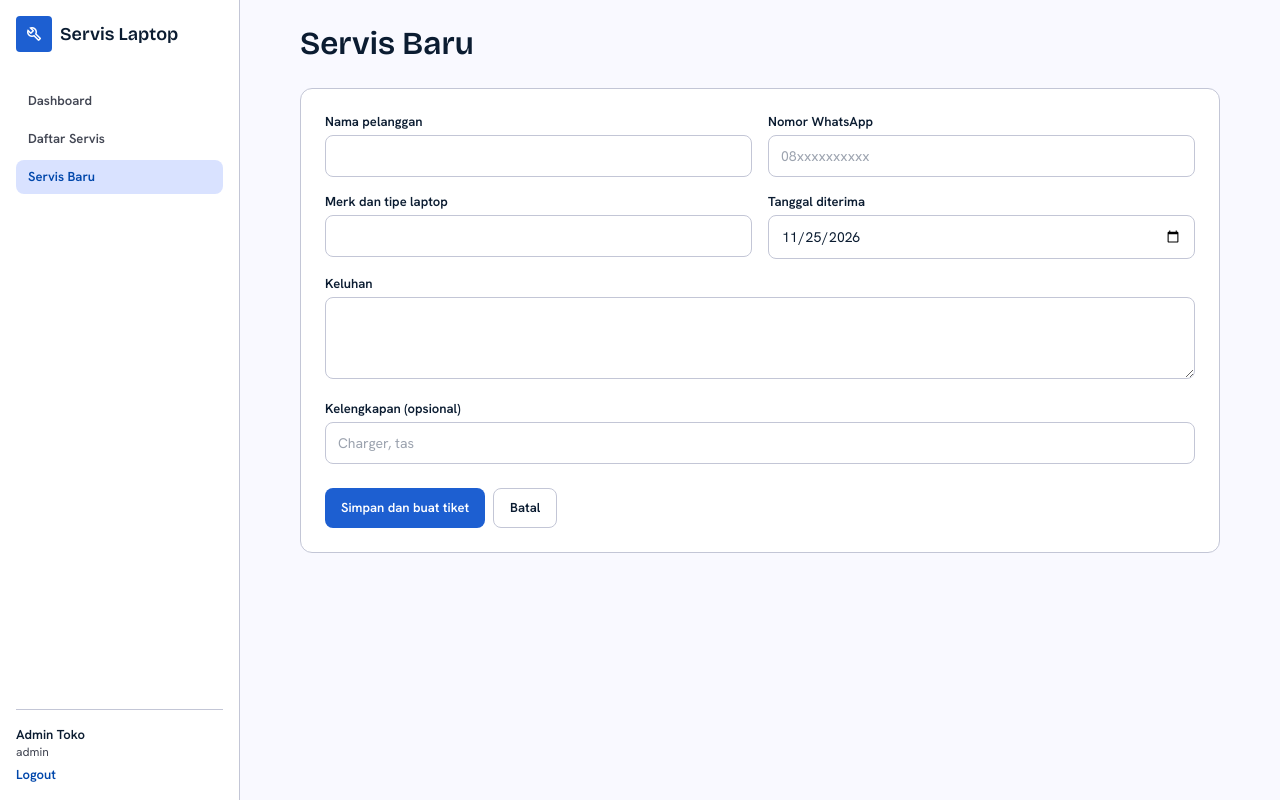
After one commit to geysaaa/servis-laptop, a Laravel app: page /petugas/servis/baru in a window 1280 px wide. The commit adds this page. Run offline with Laravel 12, Linux system fonts and the light colour scheme; a user stored in the database is signed in; data comes from the database, SQL or seed files in the repository; some libraries are stand-ins or nearby versions.

Commit message:
Tambah daftar servis dan form servis baru

```diff
--- /dev/null
+++ b/app/Http/Controllers/ServisController.php
@@ -0,0 +1,82 @@
+<?php
+
+namespace App\Http\Controllers;
+
+use App\Models\RiwayatStatus;
+use App\Models\Servis;
+use Illuminate\Http\Request;
+use Illuminate\Support\Facades\DB;
+
+class ServisController extends Controller
+{
+    public function index(Request $request)
+    {
+        $q = trim((string) $request->query('q', ''));
+        $status = $request->query('status');
+
+        $daftar = Servis::query()
+            ->when($q !== '', function ($query) use ($q) {
+                $query->where(function ($w) use ($q) {
+                    $w->where('kode_tiket', 'ilike', "%{$q}%")
+                      ->orWhere('nama_pelanggan', 'ilike', "%{$q}%")
+                      ->orWhere('no_wa', 'like', "%{$q}%");
+                });
+            })
+            ->when($status !== null && $status !== '', fn ($query) => $query->where('status', (int) $status))
+            ->latest('id')
+            ->paginate(10)
+            ->withQueryString();
+
+        return view('petugas.servis.index', compact('daftar', 'q', 'status'));
+    }
+
+    public function create()
+    {
+        return view('petugas.servis.create');
+    }
+
+    public function store(Request $request)
+    {
+        $data = $request->validate([
+            'nama_pelanggan' => ['required', 'string', 'max:100'],
+            'no_wa' => ['required', 'regex:/^[0-9+\s-]{8,20}$/'],
+            'merk_tipe' => ['required', 'string', 'max:100'],
+            'keluhan' => ['required', 'string'],
+            'kelengkapan' => ['nullable', 'string', 'max:150'],
+            'tgl_diterima' => ['required', 'date'],
+        ], [
+            'no_wa.regex' => 'Nomor WhatsApp tidak valid.',
+        ]);
+
+        $data['no_wa'] = preg_replace('/\D/', '', $data['no_wa']);
+
+        $servis = DB::transaction(function () use ($data, $request) {
+            $servis = Servis::create($data + [
+                'status' => 0,
+                'dibuat_oleh' => $request->user()->id,
+            ]);
+
+            $servis->update([
+                'kode_tiket' => 'SRV-' . str_pad($servis->id, 4, '0', STR_PAD_LEFT),
+            ]);
+
+            RiwayatStatus::create([
+                'servis_id' => $servis->id,
+                'status' => 0,
+                'waktu' => now(),
+                'diubah_oleh' => $request->user()->id,
+            ]);
+
+            return $servis;
+        });
+
+        return redirect()->route('servis.show', $servis)->with('baru', true);
+    }
+
+    public function show(Servis $servis)
+    {
+        $servis->load('riwayat');
+
+        return view('petugas.servis.show', compact('servis'));
+    }
+}
--- /dev/null
+++ b/resources/views/layouts/petugas.blade.php
@@ -0,0 +1,35 @@
+@extends('layouts.app')
+
+@section('content')
+<div class="min-h-screen md:flex">
+  <aside class="md:w-60 shrink-0 bg-surface-container-lowest border-b md:border-b-0 md:border-r border-outline-variant p-space-md md:min-h-screen flex md:flex-col gap-space-md flex-wrap">
+    <div class="flex items-center gap-space-sm">
+      <div class="w-9 h-9 rounded bg-primary-container flex items-center justify-center">
+        <span class="material-symbols-outlined text-on-primary text-[20px]">build</span>
+      </div>
+      <span class="font-headline-sm text-headline-sm">Servis Laptop</span>
+    </div>
+
+    <nav class="flex md:flex-col gap-space-xs md:mt-space-md">
+      <a href="{{ route('dashboard') }}" class="px-3 py-2 rounded-lg font-label-md text-label-md {{ request()->routeIs('dashboard') ? 'bg-primary-fixed text-primary' : 'text-on-surface-variant hover:bg-surface-container-low' }}">Dashboard</a>
+      <a href="{{ route('servis.index') }}" class="px-3 py-2 rounded-lg font-label-md text-label-md {{ request()->routeIs('servis.index') || request()->routeIs('servis.show') ? 'bg-primary-fixed text-primary' : 'text-on-surface-variant hover:bg-surface-container-low' }}">Daftar Servis</a>
+      <a href="{{ route('servis.create') }}" class="px-3 py-2 rounded-lg font-label-md text-label-md {{ request()->routeIs('servis.create') ? 'bg-primary-fixed text-primary' : 'text-on-surface-variant hover:bg-surface-container-low' }}">Servis Baru</a>
+    </nav>
+
+    <div class="md:mt-auto ml-auto md:ml-0 md:pt-space-md md:border-t border-outline-variant">
+      <p class="font-label-md text-label-md">{{ auth()->user()->name }}</p>
+      <p class="font-body-sm text-body-sm text-on-surface-variant mb-space-xs">{{ auth()->user()->peran }}</p>
+      <form method="POST" action="{{ route('logout') }}">
+        @csrf
+        <button type="submit" class="font-label-md text-label-md text-primary">Logout</button>
+      </form>
+    </div>
+  </aside>
+
+  <main class="flex-1 p-margin-mobile md:p-margin">
+    <div class="max-w-[920px] mx-auto">
+      @yield('isi')
+    </div>
+  </main>
+</div>
+@endsection
--- /dev/null
+++ b/resources/views/petugas/servis/create.blade.php
@@ -0,0 +1,51 @@
+@extends('layouts.petugas')
+@section('title', 'Servis Baru')
+
+@php
+  $in = 'w-full px-3 py-2.5 rounded-lg border border-outline-variant bg-surface-container-lowest focus:border-primary-container focus:outline-none';
+@endphp
+
+@section('isi')
+<h1 class="font-headline-lg text-headline-lg mb-space-lg">Servis Baru</h1>
+
+<form method="POST" action="{{ route('servis.store') }}" class="bg-surface-container-lowest border border-outline-variant rounded-xl p-space-lg">
+  @csrf
+  <div class="grid grid-cols-1 md:grid-cols-2 gap-space-md">
+    <div>
+      <label for="nama_pelanggan" class="block font-label-md text-label-md mb-1">Nama pelanggan</label>
+      <input id="nama_pelanggan" name="nama_pelanggan" value="{{ old('nama_pelanggan') }}" class="{{ $in }}">
+      @error('nama_pelanggan')<p class="font-body-sm text-body-sm text-error mt-1">{{ $message }}</p>@enderror
+    </div>
+    <div>
+      <label for="no_wa" class="block font-label-md text-label-md mb-1">Nomor WhatsApp</label>
+      <input id="no_wa" name="no_wa" value="{{ old('no_wa') }}" inputmode="tel" placeholder="08xxxxxxxxxx" class="{{ $in }}">
+      @error('no_wa')<p class="font-body-sm text-body-sm text-error mt-1">{{ $message }}</p>@enderror
+    </div>
+    <div>
+      <label for="merk_tipe" class="block font-label-md text-label-md mb-1">Merk dan tipe laptop</label>
+      <input id="merk_tipe" name="merk_tipe" value="{{ old('merk_tipe') }}" class="{{ $in }}">
+      @error('merk_tipe')<p class="font-body-sm text-body-sm text-error mt-1">{{ $message }}</p>@enderror
+    </div>
+    <div>
+      <label for="tgl_diterima" class="block font-label-md text-label-md mb-1">Tanggal diterima</label>
+      <input id="tgl_diterima" name="tgl_diterima" type="date" value="{{ old('tgl_diterima', now()->toDateString()) }}" class="{{ $in }}">
+      @error('tgl_diterima')<p class="font-body-sm text-body-sm text-error mt-1">{{ $message }}</p>@enderror
+    </div>
+    <div class="md:col-span-2">
+      <label for="keluhan" class="block font-label-md text-label-md mb-1">Keluhan</label>
+      <textarea id="keluhan" name="keluhan" rows="3" class="{{ $in }}">{{ old('keluhan') }}</textarea>
+      @error('keluhan')<p class="font-body-sm text-body-sm text-error mt-1">{{ $message }}</p>@enderror
+    </div>
+    <div class="md:col-span-2">
+      <label for="kelengkapan" class="block font-label-md text-label-md mb-1">Kelengkapan (opsional)</label>
+      <input id="kelengkapan" name="kelengkapan" value="{{ old('kelengkapan') }}" placeholder="Charger, tas" class="{{ $in }}">
+      @error('kelengkapan')<p class="font-body-sm text-body-sm text-error mt-1">{{ $message }}</p>@enderror
+    </div>
+  </div>
+
+  <div class="flex gap-space-sm mt-space-lg">
+    <button type="submit" class="h-10 px-space-md bg-primary-container hover:bg-primary text-on-primary rounded-lg font-label-md text-label-md">Simpan dan buat tiket</button>
+    <a href="{{ route('servis.index') }}" class="inline-flex items-center h-10 px-space-md border border-outline-variant rounded-lg font-label-md text-label-md">Batal</a>
+  </div>
+</form>
+@endsection
--- a/routes/web.php
+++ b/routes/web.php
@@ -1,6 +1,7 @@
 <?php
 
 use Illuminate\Support\Facades\Route;
+use App\Http\Controllers\ServisController;
 
 Route::get('/', function () {
     return view('welcome');
@@ -13,4 +14,8 @@ Route::post('/logout', [AuthController::class, 'logout'])->name('logout')->middl
 
 Route::middleware('auth')->prefix('petugas')->group(function () {
     Route::get('/dashboard', fn () => view('petugas.dashboard'))->name('dashboard');
+    Route::get('/servis', [ServisController::class, 'index'])->name('servis.index');
+    Route::get('/servis/baru', [ServisController::class, 'create'])->name('servis.create');
+    Route::post('/servis', [ServisController::class, 'store'])->name('servis.store');
+    Route::get('/servis/{servis}', [ServisController::class, 'show'])->name('servis.show');
 });
```
Also changed, not shown: resources/views/petugas/dashboard.blade.php (+4 -11 lines), resources/views/petugas/servis/index.blade.php (added, +54 -0 lines), resources/views/petugas/servis/show.blade.php (added, +28 -0 lines).
